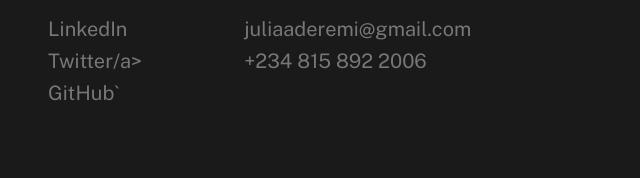
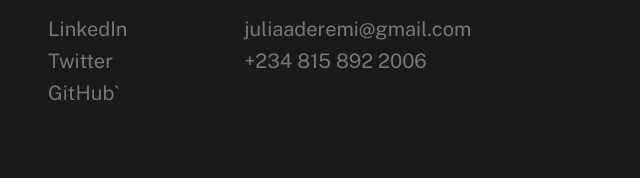
Before and after one commit to Julia-A/my_portfolio, a plain HTML site: page index.html in a window 1280 px wide. Shown: the part 4263-4441 px from the top of the page, 618-1258 px from the left. Drawn offline with nearby package versions, Linux system fonts and the light colour scheme; a web font is replaced by a local one.

Commit message:
fixed twitter link

```diff
--- a/index.html
+++ b/index.html
@@ -608,7 +608,7 @@
                             <h5>Follow Me</h5>
                             <ul class="link-list">
                                 <li><a href="https://www.linkedin.com/in/julia-aderemi">LinkedIn</a></li>
-                                <li><a href="https://x.com/lia_jules_?t=wRHei1uoJm_IfYynuVq4eQ&s=09">Twitter/a></li>
+                                <li><a href="https://x.com/lia_jules_?t=wRHei1uoJm_IfYynuVq4eQ&s=09">Twitter</a></li>
                                 <li><a href="https://github.com/Julia-A">GitHub`</a></li>
                             </ul>
                         </div>
```
